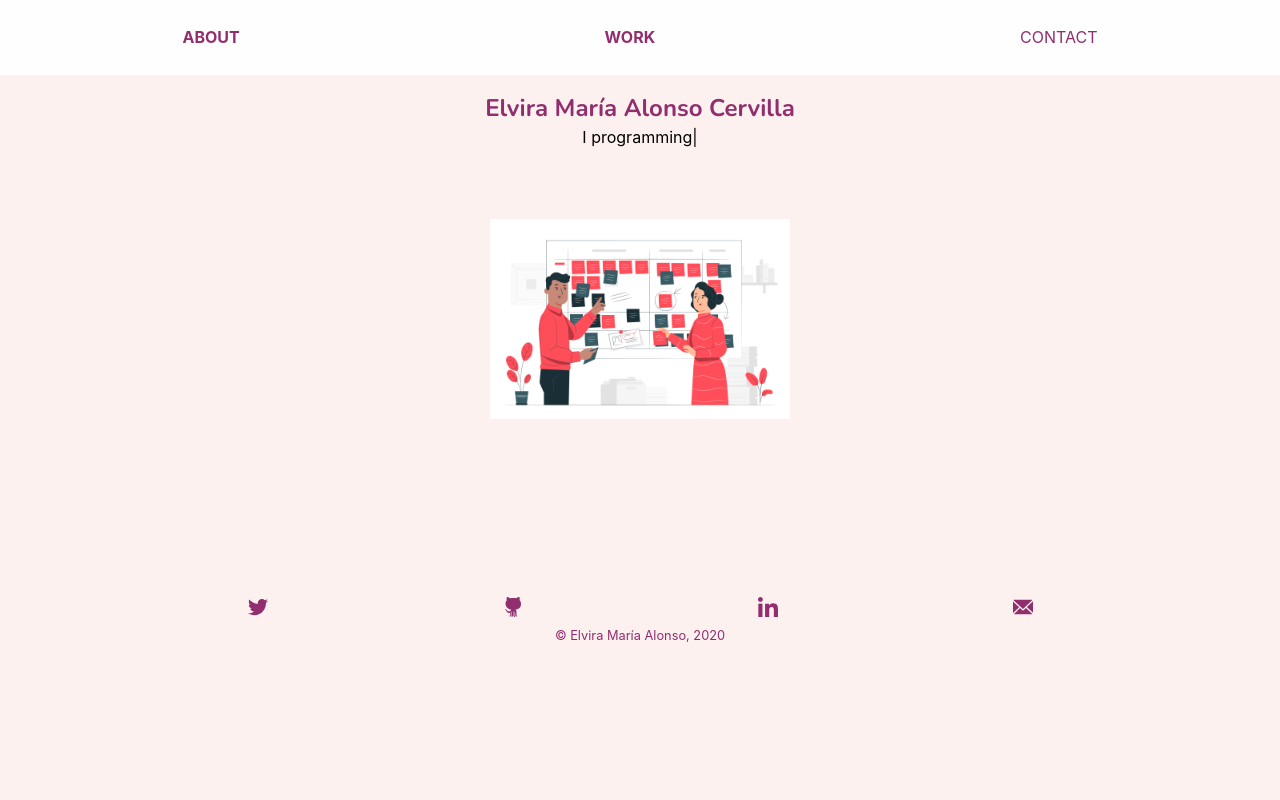
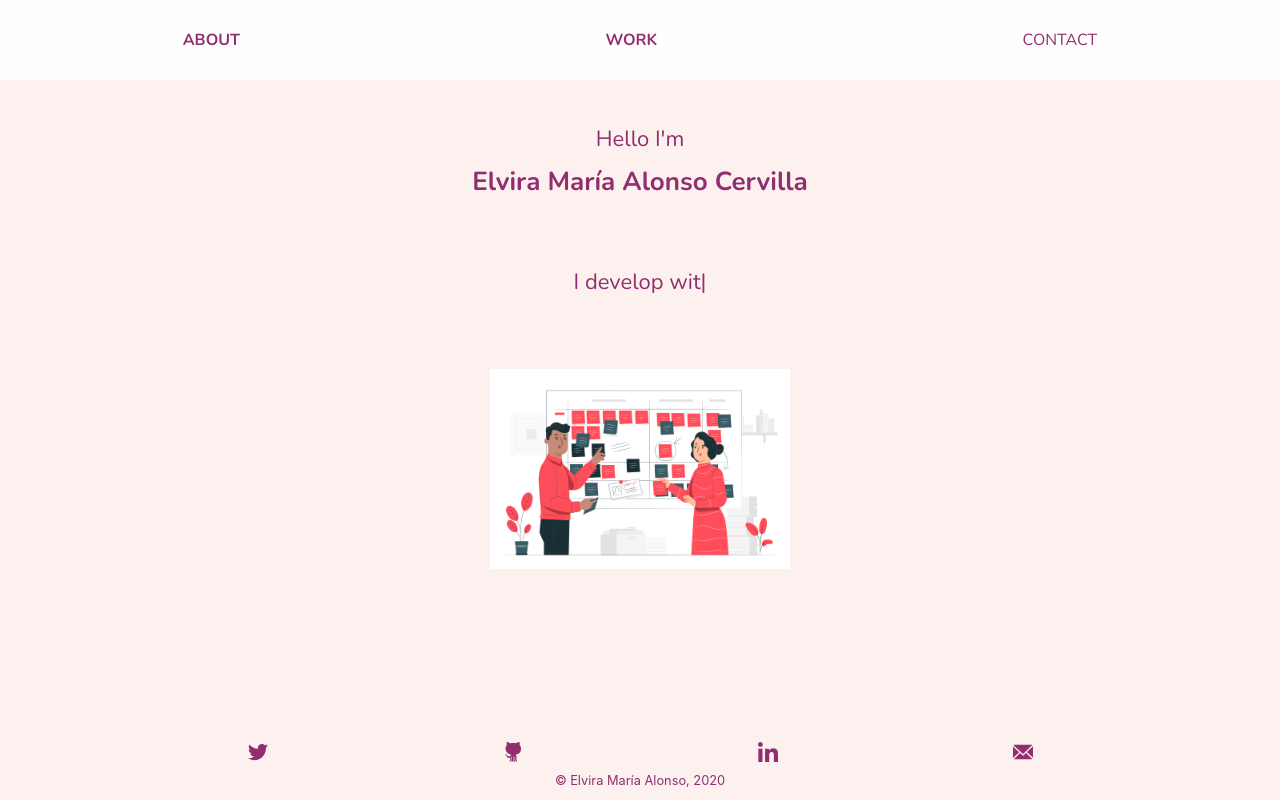
Before and after one commit to elviac94/elvira-alonso-portfolio, a React (Create React App) app: page / in a window 1280 px wide. Built offline with nearby package versions, Linux system fonts and the light colour scheme.

Commit message:
change landing styles

```diff
--- a/src/components/Landing.js
+++ b/src/components/Landing.js
@@ -11,13 +11,9 @@ const InitialPage = (props) => {
 
     return (
         <div className="landing__container">
-            <Typed className="landing__name" strings={['Elvira María Alonso Cervilla']}
-                typeSpeed={80}
-                cursorChar={''}
-            />
-
+            <p>Hello I'm <span className="landing__name">elvira maría alonso cervilla</span></p>
             <Typed className="landing__job"
-                strings={['Front-end Developer', 'I programming with JavaScript']}
+                strings={['Front-end Developer', 'I develop with JavaScript and React.js']}
                 typeSpeed={60}
                 backSpeed={70}
                 loop />
--- a/src/stylesheets/App.scss
+++ b/src/stylesheets/App.scss
@@ -1,4 +1,5 @@
 @import './base/normalize';
+@import './utils/variables';
 @import './layouts/header';
 @import './layouts/footer';
 @import './layouts/landing';
@@ -9,7 +10,7 @@
 
 .App {
   text-align: center;
-  background-color: #FDF1F0;
+  background-color: $standardBg;
   width: 100%;
   min-height: 100vh;
   display: flex;
--- a/src/stylesheets/components/_button.scss
+++ b/src/stylesheets/components/_button.scss
@@ -1,11 +1,11 @@
 button{
-    background-color: #EE7164;
+    background-color: $darkFontColor;
     width: 80px;
     height: 40px;
     border-radius: 30px;
-    color: #F1EED6;
-    border: #EE7164;
-    box-shadow: 0 12px 10px -8px #c4bcc4;
+    color: $standardBg;
+    border: $darkFontColor;
+    box-shadow: 0 12px 10px -8px $grayShadow;
     cursor: pointer;
     outline: none;
     -webkit-tap-highlight-color: transparent;
@@ -16,7 +16,7 @@ button{
     }
     &:active {
         box-shadow: none;
-        background-color:#F1EED6;
-        color:#EE7164;
+        background-color: black;
+        border:black;
     }
 }
--- a/src/stylesheets/components/_projectCard.scss
+++ b/src/stylesheets/components/_projectCard.scss
@@ -12,7 +12,7 @@
   font-size: 12px;
   height: 180px;
   background-color: black;
-  box-shadow: 0 12px 10px -8px #c4bcc4;
+  box-shadow: 0 12px 10px -8px $grayShadow;
 }
 
 .projectcard__container *,
--- a/src/stylesheets/components/_slider.scss
+++ b/src/stylesheets/components/_slider.scss
@@ -1,7 +1,6 @@
 .slider__container{
     width: 70%;
     height: auto;
-    margin: auto;
     overflow: hidden;
     max-width: 300px;
 
--- a/src/stylesheets/layouts/_footer.scss
+++ b/src/stylesheets/layouts/_footer.scss
@@ -5,10 +5,10 @@
     flex-direction: column-reverse;
     justify-content: flex-start;
     align-items: center;
-    height: 60px;
+    height: 10vh;
 
     & .footer__copyrigth{
-        color: #912e6e;
+        color: $darkFontColor;
         padding: 4px;
         height: 30px;
     }
@@ -27,7 +27,7 @@
 
             &:hover{
                 transform: rotate(20deg);
-                border: solid 2px #912e6e;
+                border: solid 2px $darkFontColor;
                 border-radius: 5px;
                 padding: 1px;
             }
--- a/src/stylesheets/layouts/_header.scss
+++ b/src/stylesheets/layouts/_header.scss
@@ -1,24 +1,25 @@
 .header__container{
     background-color: #FEFEFE;
-    color: #912e6e;
+    color: $darkFontColor;
     text-transform: uppercase;
+    font-family: 'Nunito', sans-serif;
     width: 100%;
-    height: 75px;
-    margin-bottom: 20px;
+    height: 10vh;
+
 
     & .header__list{
         width: 100%;
-        height: 75px;
+        height: 10vh;
         display: flex;
         justify-content: space-around;
         align-items: center;
 
         & .header__list--link{
             text-decoration: none;
-            color: #912e6e;
+            color: $darkFontColor;
             cursor: pointer;
             font-weight: bold;
-            background: linear-gradient(#912e6e,#912e6e);
+            background: linear-gradient($darkFontColor,$darkFontColor);
             background-position: 0% 100%;
             background-repeat: no-repeat;
             background-size: 0% 2px;
@@ -28,7 +29,7 @@
         .header__list--link:focus,
         .header__list--link:active{
             background-size: 100% 2px;
-            color: #912e6e;
+            color: $darkFontColor;
             opacity: .5;
             transform: scale3d(0.9, 0.9, 1)
         }
--- a/src/stylesheets/layouts/_landing.scss
+++ b/src/stylesheets/layouts/_landing.scss
@@ -1,16 +1,29 @@
-.landing__container{
+.landing__container {
   display: flex;
   flex-direction: column;
   justify-content: space-around;
-    height: 500px;
+  align-items: center;
+  font-family: "Nunito", sans-serif;
+  height: 80vh;
   width: 100%;
+  padding: 10px 5px 10px 5px;
+  color: $darkFontColor;
 
-    & .landing__name{
-        color: #912e6e ;
+  & p {
+    font-size: 22px;
+
+
+    & .landing__name {
       display: block;
-        margin-bottom: 5px;
-        font-family: 'Nunito', sans-serif;
       font-weight: bold;
-        font-size: 24px;
+      font-size: 26px;
+      text-transform: capitalize;
+      margin-top: 15px;
     }
   }
+
+  & .landing__job {
+    display: block;
+    font-size: 22px;
+  }
+}
--- /dev/null
+++ b/src/stylesheets/utils/_variables.scss
@@ -0,0 +1,19 @@
+/* COLORS */
+$standardBg:#FDF1F0;
+$darkFontColor:#912e6e;
+$grayShadow:#c4bcc4;
+
+
+/* BREAKPOINTS */
+$tablet:768px;
+$desktop:1200px;
+
+
+/* MIXINS */
+@mixin forTablet {
+    @media all and (min-width:$tablet){@content;}
+}
+
+@mixin forDesktop {
+    @media all and (min-width:$desktop){@content;}
+}
```
Lines whose indentation alone changed are shown as unchanged.
